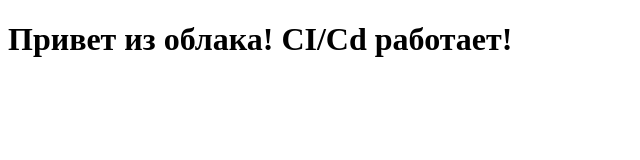
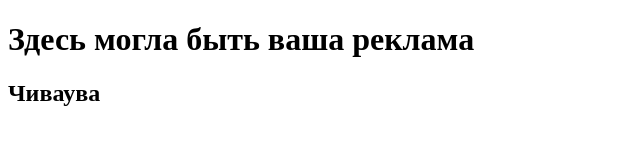
Before and after one commit to NickKosovskiy/cloud-final-project, a plain HTML site: page index.html in a window 1280 px wide. Shown: the whole page, without its empty margins (0-640 px from the left). Drawn offline with Linux system fonts and the light colour scheme.

Commit message:
Update web page

```diff
--- a/index.html
+++ b/index.html
@@ -5,6 +5,7 @@
     <title>Моя страница</title>
   </head>
   <body>
-    <h1>Привет из облака! CI/Cd работает!</h1>
+    <h1>Здесь могла быть ваша реклама</h1>
+	<h2>Чиваува</h2>
   </body>
 </html>
```
